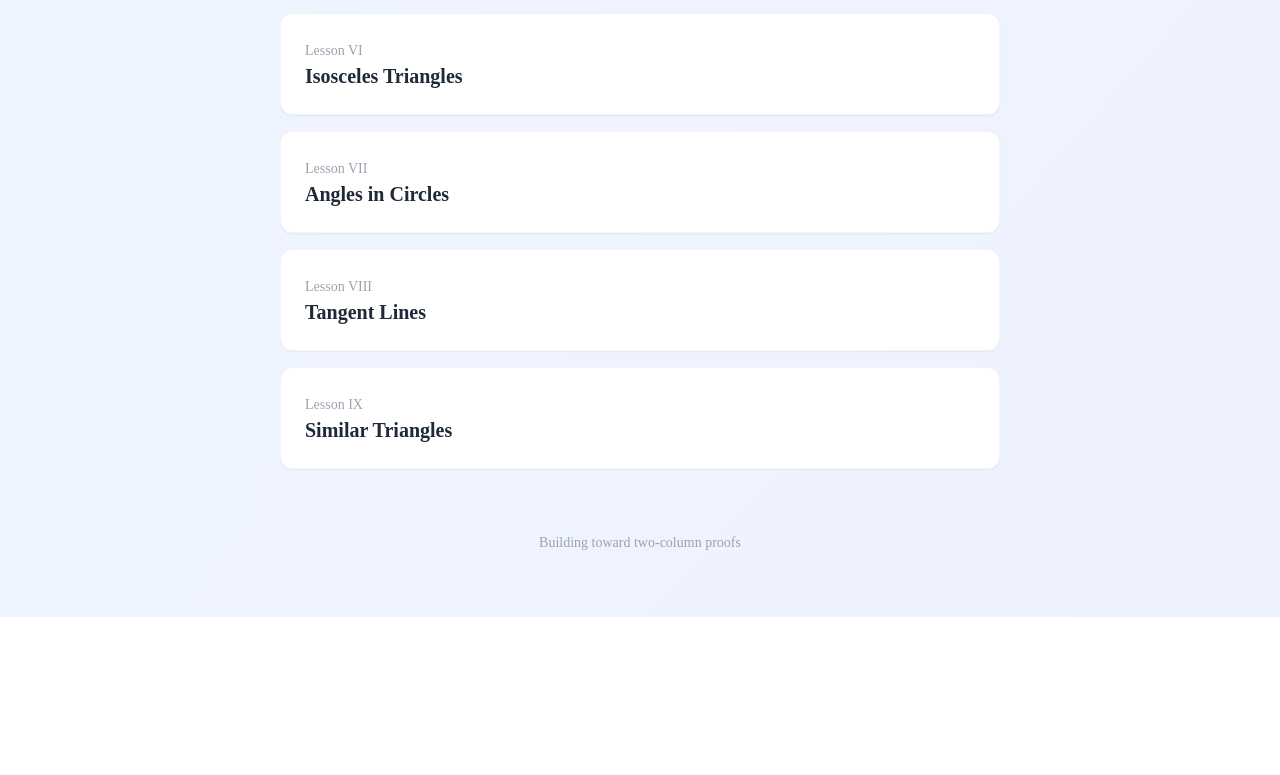
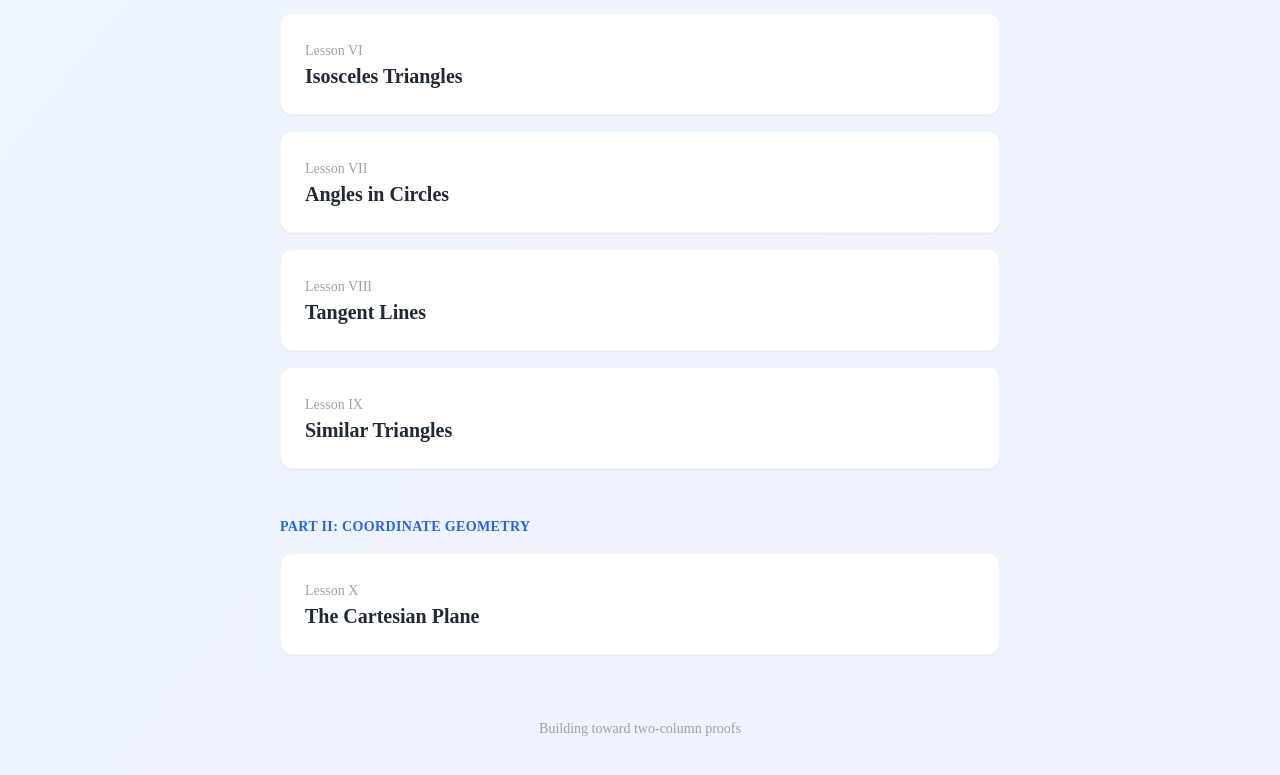
Before and after one commit to andressolve/geometry, a plain HTML site: page index.html in a window 1280 px wide. Shown: the part 821-1596 px from the top of the page. Before the commit the page ends 1438 px from the top, so only its background shows below. Drawn offline with nearby package versions, Linux system fonts and the light colour scheme; a web font is replaced by a local one.

Commit message:
Add Lesson X to main index with Part II header
🤖 Generated with [Claude Code](https://claude.com/claude-code)

Co-Authored-By: Claude <noreply@anthropic.com>

```diff
--- a/index.html
+++ b/index.html
@@ -74,6 +74,18 @@
                         <h2 class="text-xl font-semibold text-gray-800">Similar Triangles</h2>
                     </a>
                 </li>
+
+                <!-- Part II: Coordinate Geometry -->
+                <li class="pt-8">
+                    <p class="text-sm font-semibold text-blue-600 uppercase tracking-wide mb-4">Part II: Coordinate Geometry</p>
+                </li>
+
+                <li>
+                    <a href="cartesian1_intro/index.html" class="block p-6 bg-white rounded-xl shadow-sm hover:shadow-md transition-shadow border border-gray-100">
+                        <span class="text-sm text-gray-400">Lesson X</span>
+                        <h2 class="text-xl font-semibold text-gray-800">The Cartesian Plane</h2>
+                    </a>
+                </li>
             </ul>
         </nav>
 
```
